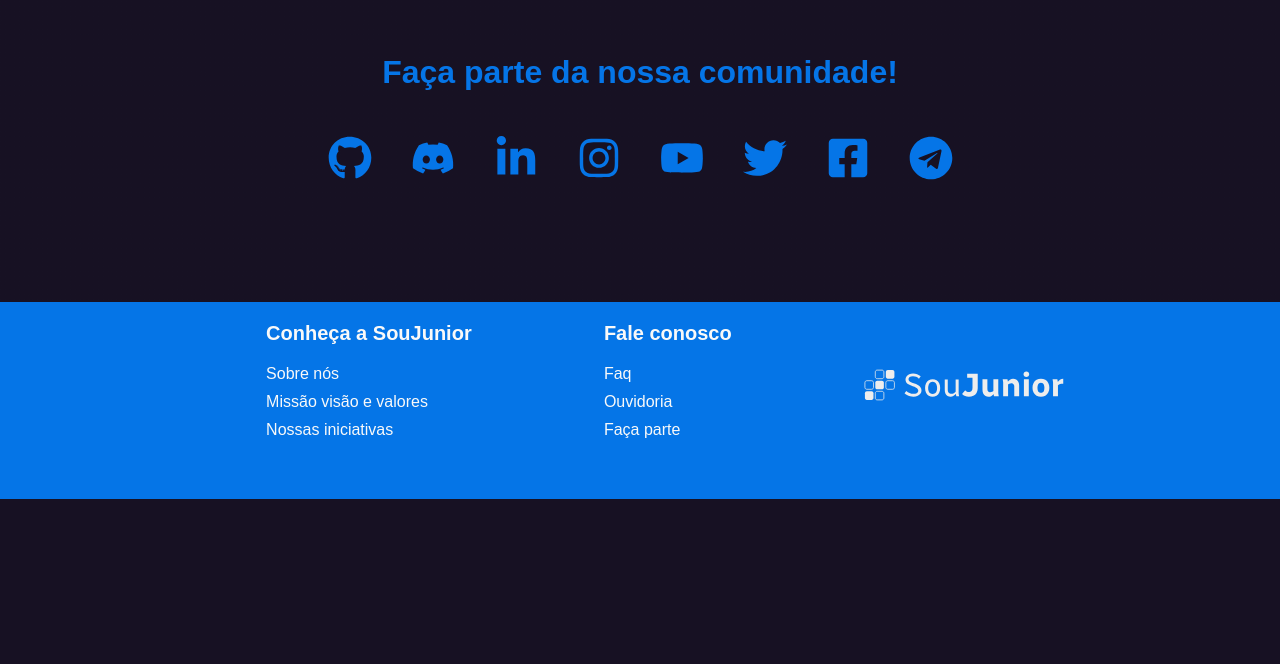
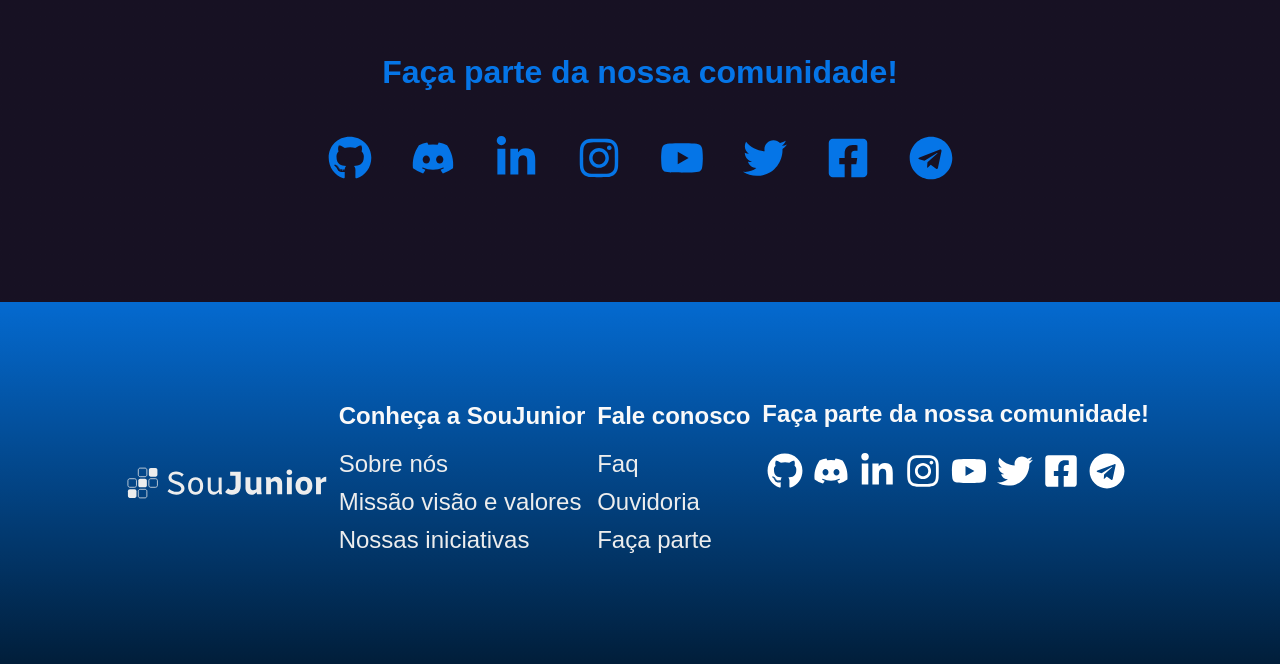
Before and after one commit to SouJunior/site-webapp, a Next.js app: page / in a window 1280 px wide. Shown: the part 4823-5487 px from the top of the page. Before the commit the page ends 5322 px from the top, so only its background shows below. Built offline with nearby package versions, Linux system fonts and the light colour scheme; a web font is replaced by a local one.

Commit message:
Finalizando o Footer

```diff
--- a/components/commons/FooterV2/FooterV2.module.css
+++ b/components/commons/FooterV2/FooterV2.module.css
@@ -3,18 +3,18 @@
   display: flex;
   align-items: center;
   justify-content: center;
-  background-color: rgba(5, 117, 231, 1);
-  padding-top: 20px;
-  padding-bottom: 50px;
+  background: linear-gradient(to bottom, #046ad0, #011e3a);
+  padding-top: 98px;
+  padding-bottom: 98px;
+  padding-left: 121px;
+  padding-right: 125px;
 }
 
 .container {
   display: flex;
   justify-content: space-around;
   align-items: center;
-  margin-left: 200px;
-  margin-right: 150px;
-  width: 90%;
+  width: 1696px;
 }
 
 .listContainer {
@@ -34,7 +34,8 @@
 
 .link {
   margin-bottom: 1rem;
-  font-size: 16px;
+  font-size: 24px;
+  color: #ededed;
 }
 
 .imageContainer {
@@ -52,4 +53,26 @@
 
 .tittle {
   margin-bottom: 2rem;
+  font-size: 24px;
+  font-weight: 700;
 }
+
+.iconsContainer {
+  height: 166px;
+}
+
+.icon {
+  width: 100%;
+  display: flex;
+  flex-wrap: wrap;
+  object-fit: contain;
+  height: 100%;
+}
+
+.icon a {
+  font-size: 36px; /*Tamanho dos icones*/
+  color: white;
+  padding: 5px;
+  margin: 0;
+  height: 36px;
+}
--- a/components/commons/FooterV2/index.jsx
+++ b/components/commons/FooterV2/index.jsx
@@ -1,9 +1,13 @@
 import style from "./FooterV2.module.css";
+import { dataSocial } from "../../../utils/dataSocial";
 
 const FooterV2 = () => {
   return (
     <div className={style.masterContainer}>
       <div className={style.container}>
+        <div className={style.imageContainer}>
+          <img className={style.image} src="/assets/icons/Logo.svg" alt="#" />
+        </div>
         <div className={style.listContainer}>
           <h1 className={style.tittle}>Conheça a SouJunior</h1>
           <ul className={style.list}>
@@ -32,8 +36,21 @@ const FooterV2 = () => {
             </li>
           </ul>
         </div>
-        <div className={style.imageContainer}>
-          <img className={style.image} src="/assets/icons/Logo.svg" alt="#" />
+        <div className={style.iconsContainer}>
+          <h1 className={style.tittle}>Faça parte da nossa comunidade!</h1>
+          <div className={style.icon}>
+            {dataSocial.map(({ name, icon, path, id }) => (
+              <a
+                href={path}
+                className={style.socialBtn}
+                id={id}
+                key={name}
+                target="_blank"
+                rel="noreferrer">
+                {icon}
+              </a>
+            ))}
+          </div>
         </div>
       </div>
     </div>
```
Also changed, not shown: components/Apoiador/index.jsx (+4 -4 lines).
